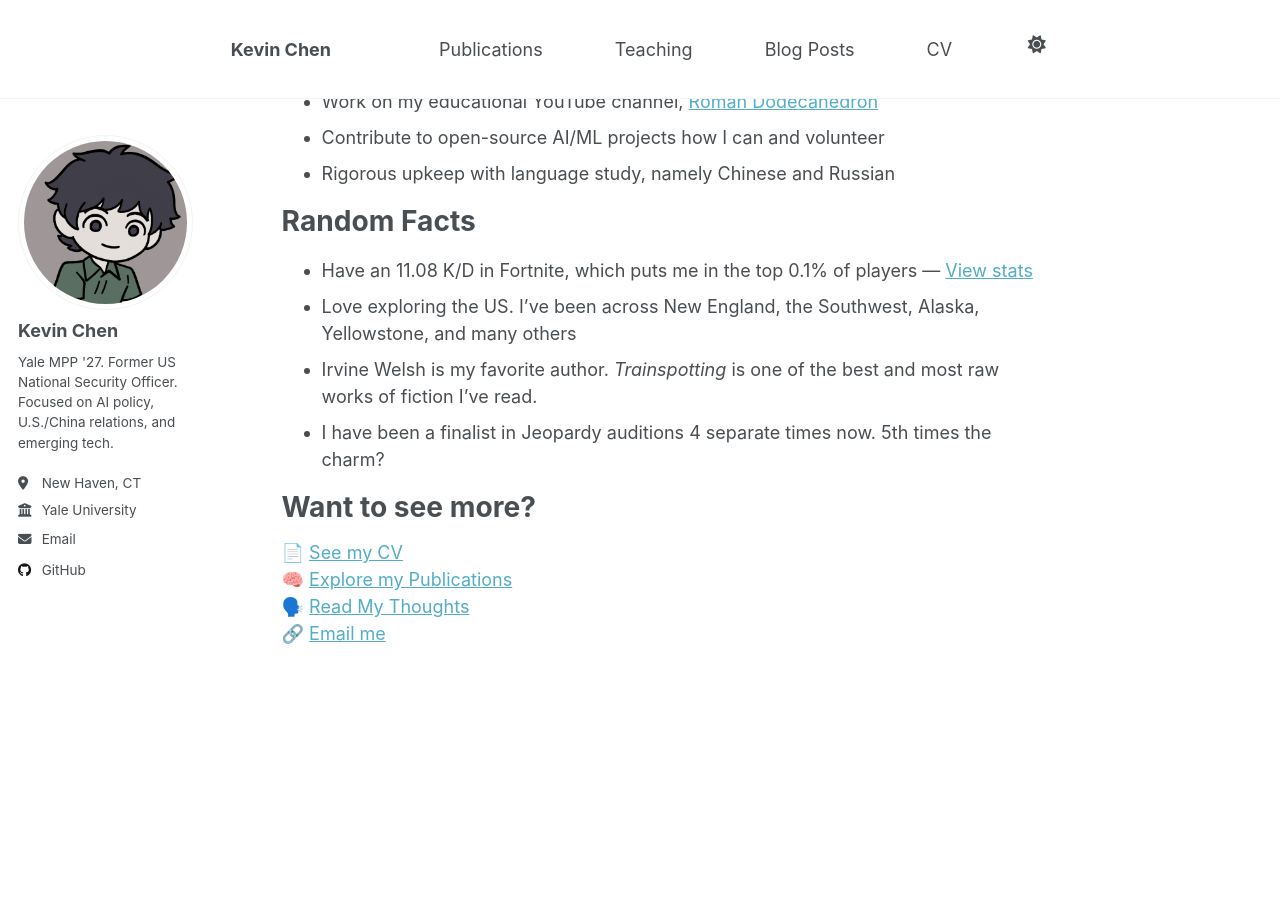
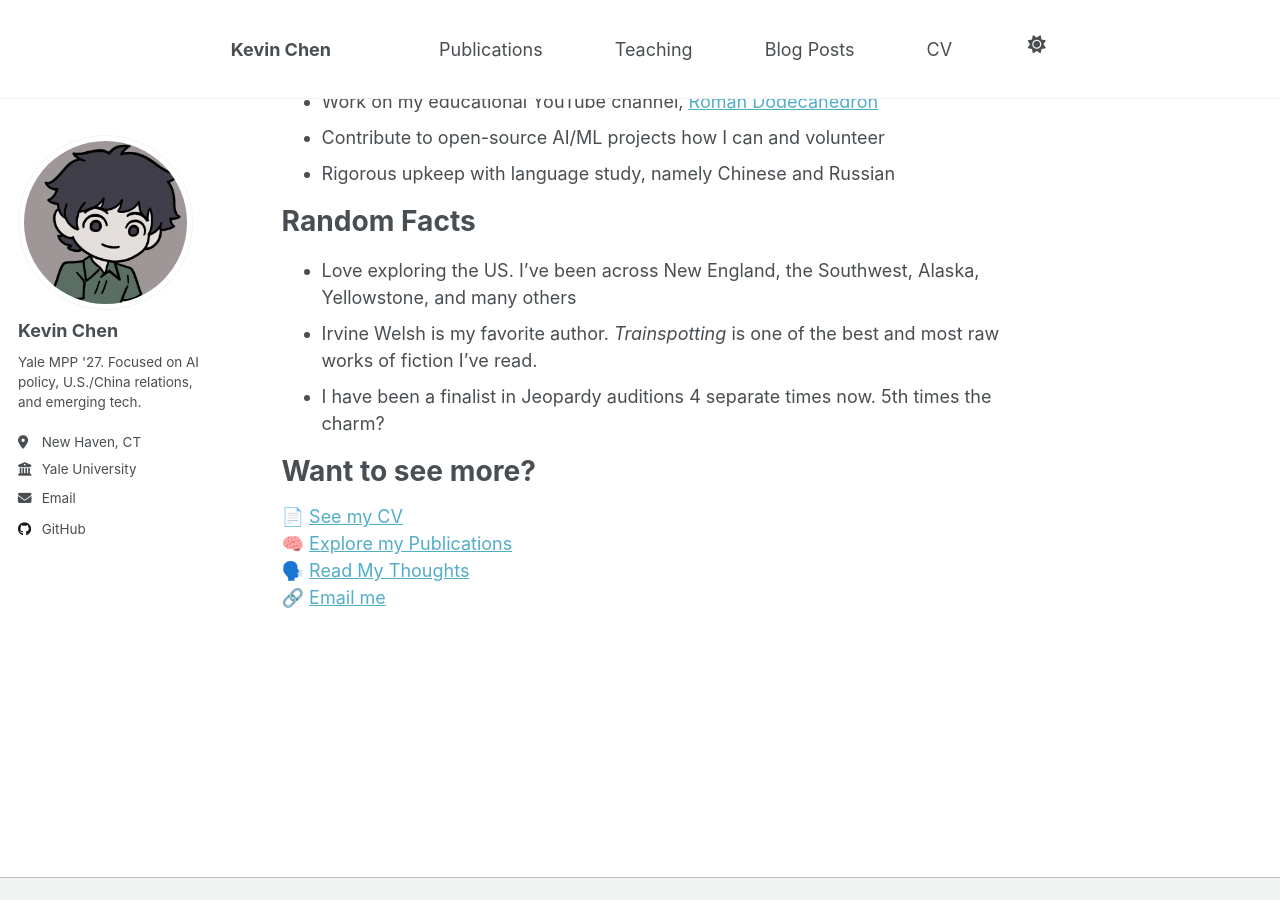
Before and after one commit to kevinchenportfolio/kevinchenportfolio.github.io, a Jekyll site: the page built from _pages/about.md, in a window 1280 px wide and 900 px high, scrolled down 926 px. Built offline with Jekyll 4.4.1, drawn with Linux system fonts in a browser that asks for light colours.

Commit message:
small text changes

```diff
--- a/_config.yml
+++ b/_config.yml
@@ -25,7 +25,7 @@ author:
   avatar           : "Kevinpfp.png"
   name             : "Kevin Chen"
   pronouns         : # example: "she/her"
-  bio              : "Yale MPP '27. Former US National Security Officer. Focused on AI policy, U.S./China relations, and emerging tech."
+  bio              : "Yale MPP '27. Focused on AI policy, U.S./China relations, and emerging tech."
   location         : "New Haven, CT"
   employer         : "Yale University"
   uri              : # URL
--- a/_pages/about.md
+++ b/_pages/about.md
@@ -37,7 +37,6 @@ In my free time, I try to work on side projects that can keep my skills sharp:
 
 # Random Facts
 
-- Have an 11.08 K/D in Fortnite, which puts me in the top 0.1% of players — [View stats](https://fortnitetracker.com/profile/all/PalantirGaming)
 - Love exploring the US. I've been across New England, the Southwest, Alaska, Yellowstone, and many others
 - Irvine Welsh is my favorite author. *Trainspotting* is one of the best and most raw works of fiction I've read.
 - I have been a finalist in Jeopardy auditions 4 separate times now. 5th times the charm?
```
